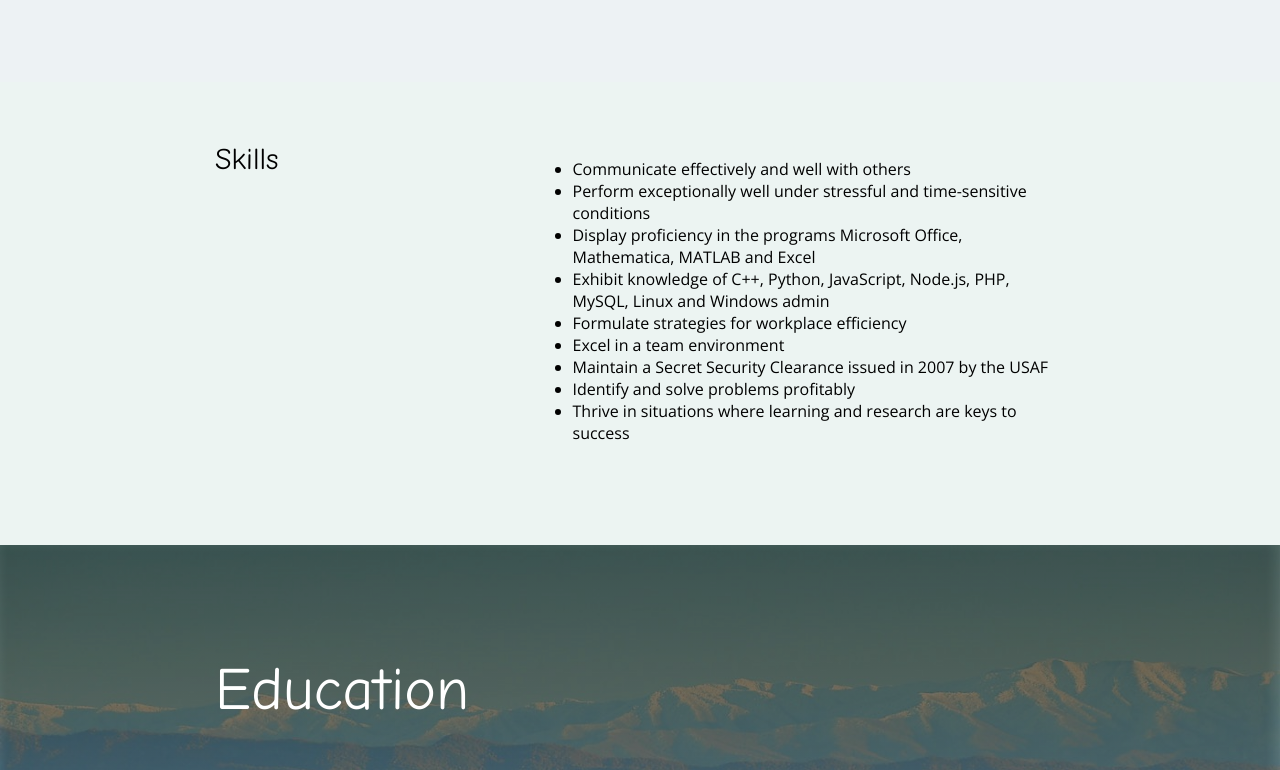
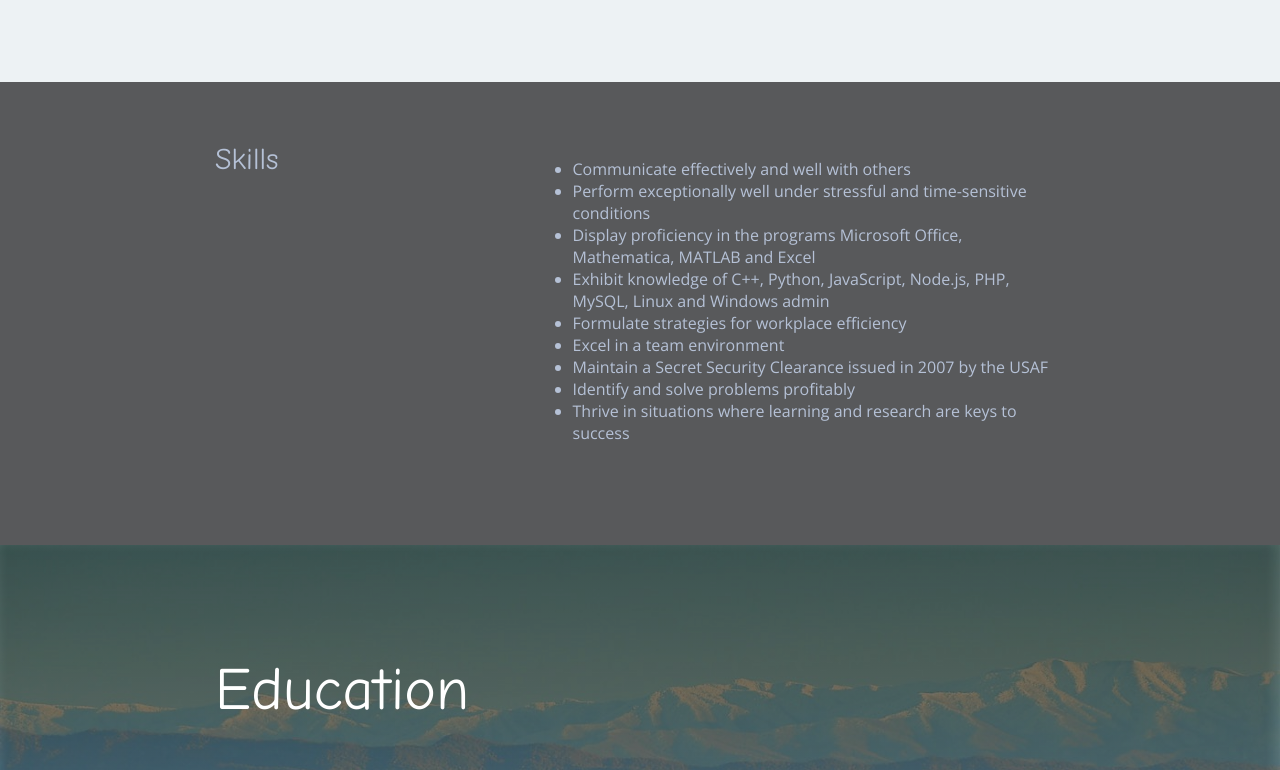
Before and after one commit to laremars/laremars.github.io, a plain HTML site: page Resume/index.html in a window 1280 px wide. Shown: the part 1238-2008 px from the top of the page. Drawn offline with nearby package versions, Linux system fonts and the light colour scheme.

Commit message:
adjusts 'about me' section and changes colors for 'skills' section

```diff
--- a/Resume/css/styles.css
+++ b/Resume/css/styles.css
@@ -131,7 +131,8 @@ h3 ~ p {
 }
 
 .skills {
-  background: #ecf4f2;
+  background: #58595B;
+  color: #b5c1d6;
 }
 h3 ~ p {
   margin: 0;
--- a/Resume/index.html
+++ b/Resume/index.html
@@ -25,7 +25,7 @@ x<!DOCTYPE html>
       <img class="profile-img col-narrow" src="images/pcb.jpg" alt="circuit design">
       <div class="col-wide">
         <h1>Larry E. Marshall</h1>
-        <h2>Student: Electrical Engineering</h2>
+        <h2>Major: Electrical Engineering</h2>
         <p>As a senior in electrical engineering, I bring many marketable skills with me wherever I go, not the least of which is an unbridled desire to learn new things. As a veteran of the USAF, I bring with me the discipline to focus completely on the task at hand, the desire to outperform my younger peers, and the drive to be excellent in all I do. As a researcher for CURENT, I bring with me many skills related to smart homes, energy management and web design (such as creating this web-page).</p>
       </div>
     </div>
```
